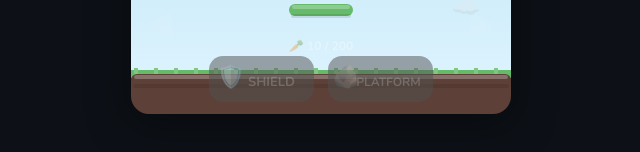
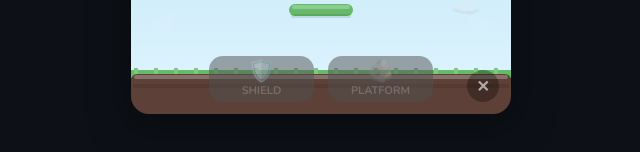
Before and after one commit to TwilightAIMaster/bunny-climb, a React (Vite) app: page / in a window 1280 px wide. Both pictures are taken after a click on the button "HOP!". Shown: the part 606-758 px from the top of the page, without its empty margins (319-959 px from the left). Built offline with nearby package versions, Linux system fonts and the light colour scheme.

Commit message:
Pause button, centered shop, menu icon

```diff
--- a/src/BunnyClimb.jsx
+++ b/src/BunnyClimb.jsx
@@ -546,6 +546,7 @@ export default function BunnyClimb() {
   const [highScore, setHighScore] = useState(0);
   const [costume, setCostume] = useState(0);
   const [screenshot, setScreenshot] = useState(null);
+  const [paused, setPaused] = useState(false);
   const inputRef = useRef(0); // -1 left, 0 none, 1 right
 
   const initGame = useCallback(() => {
@@ -595,6 +596,7 @@ export default function BunnyClimb() {
     setFinalScore(0);
     setCostume(0);
     setScreenshot(null);
+    setPaused(false);
   }, [initGame]);
 
   // Capture game over screenshot with overlay
@@ -750,6 +752,12 @@ export default function BunnyClimb() {
     const loop = () => {
       const g = gameRef.current;
       if (!g || !g.alive) return;
+
+      // When paused, just keep the RAF going but skip updates
+      if (g.paused) {
+        rafRef.current = requestAnimationFrame(loop);
+        return;
+      }
       const b = g.bunny;
 
       // ── Input ──
@@ -1456,24 +1464,19 @@ export default function BunnyClimb() {
       const btn1X = W / 2 - totalBtnsW / 2;
       const btn2X = btn1X + btnW + btnGap;
 
-      // Carrot progress
-      ctx.font = "bold 12px 'Nunito', sans-serif";
-      ctx.textAlign = "center";
-      ctx.fillStyle = canAfford ? "#ffd54f" : "rgba(255,255,255,0.35)";
-      ctx.fillText(`🥕 ${g.score} / 200`, W / 2, btnY - 6);
-
       // Shield button
       ctx.fillStyle = canAfford ? "#ff8f00" : "rgba(80,80,80,0.5)";
       ctx.beginPath();
       ctx.roundRect(btn1X, btnY, btnW, btnH, 14);
       ctx.fill();
+      ctx.textAlign = "center";
+      ctx.globalAlpha = canAfford ? 1 : 0.4;
       ctx.font = "22px serif";
-      ctx.globalAlpha = canAfford ? 1 : 0.4;
       ctx.fillStyle = "#fff";
-      ctx.fillText("🛡️", btn1X + 22, btnY + 28);
-      ctx.font = "bold 13px 'Nunito', sans-serif";
+      ctx.fillText("🛡️", btn1X + btnW / 2, btnY + 22);
+      ctx.font = "bold 11px 'Nunito', sans-serif";
       ctx.fillStyle = canAfford ? "#fff" : "rgba(255,255,255,0.5)";
-      ctx.fillText("SHIELD", btn1X + btnW / 2 + 10, btnY + 30);
+      ctx.fillText("SHIELD", btn1X + btnW / 2, btnY + 38);
       ctx.globalAlpha = 1;
 
       // Platform button
@@ -1481,13 +1484,13 @@ export default function BunnyClimb() {
       ctx.beginPath();
       ctx.roundRect(btn2X, btnY, btnW, btnH, 14);
       ctx.fill();
+      ctx.globalAlpha = canAfford ? 1 : 0.4;
       ctx.font = "22px serif";
-      ctx.globalAlpha = canAfford ? 1 : 0.4;
       ctx.fillStyle = "#fff";
-      ctx.fillText("🪨", btn2X + 18, btnY + 28);
-      ctx.font = "bold 12px 'Nunito', sans-serif";
+      ctx.fillText("🪨", btn2X + btnW / 2, btnY + 22);
+      ctx.font = "bold 11px 'Nunito', sans-serif";
       ctx.fillStyle = canAfford ? "#fff" : "rgba(255,255,255,0.5)";
-      ctx.fillText("PLATFORM", btn2X + btnW / 2 + 8, btnY + 30);
+      ctx.fillText("PLATFORM", btn2X + btnW / 2, btnY + 38);
       ctx.globalAlpha = 1;
       ctx.textAlign = "left";
 
@@ -1527,6 +1530,7 @@ export default function BunnyClimb() {
       <link href="https://fonts.googleapis.com/css2?family=Lilita+One&family=Nunito:wght@600;700;800&display=swap" rel="stylesheet" />
 
       {screen === "play" && (
+        <div style={{ position: "relative", maxWidth: "100%" }}>
           <canvas
             ref={canvasRef}
             width={W}
@@ -1542,8 +1546,115 @@ export default function BunnyClimb() {
               cursor: "pointer",
               maxWidth: "100%",
               touchAction: "none",
+              display: "block",
             }}
           />
+
+          {/* X button — bottom right corner */}
+          {!paused && (
+            <button
+              onClick={(e) => {
+                e.stopPropagation();
+                const g = gameRef.current;
+                if (g) g.paused = true;
+                setPaused(true);
+              }}
+              style={{
+                position: "absolute",
+                bottom: 12,
+                right: 12,
+                width: 32,
+                height: 32,
+                borderRadius: "50%",
+                border: "none",
+                background: "rgba(0,0,0,0.3)",
+                color: "rgba(255,255,255,0.6)",
+                fontSize: 16,
+                fontWeight: 700,
+                cursor: "pointer",
+                display: "flex",
+                alignItems: "center",
+                justifyContent: "center",
+                zIndex: 10,
+              }}
+            >
+              ✕
+            </button>
+          )}
+
+          {/* Pause/Exit overlay */}
+          {paused && (
+            <div
+              onClick={(e) => e.stopPropagation()}
+              style={{
+                position: "absolute",
+                top: 0, left: 0, right: 0, bottom: 0,
+                borderRadius: 18,
+                background: "rgba(0,0,0,0.7)",
+                display: "flex",
+                flexDirection: "column",
+                alignItems: "center",
+                justifyContent: "center",
+                gap: 16,
+                zIndex: 20,
+              }}
+            >
+              <div style={{
+                color: "#fff",
+                fontSize: 28,
+                fontFamily: "'Lilita One', sans-serif",
+                letterSpacing: 1,
+              }}>
+                PAUSED
+              </div>
+              <button
+                onClick={() => {
+                  const g = gameRef.current;
+                  if (g) g.paused = false;
+                  setPaused(false);
+                }}
+                style={{
+                  padding: "14px 48px",
+                  fontSize: 18,
+                  fontFamily: "'Lilita One', sans-serif",
+                  border: "none",
+                  borderRadius: 50,
+                  cursor: "pointer",
+                  background: "linear-gradient(135deg, #66bb6a, #43a047)",
+                  color: "#fff",
+                  boxShadow: "0 4px 16px rgba(102,187,106,0.4)",
+                  letterSpacing: 1,
+                }}
+              >
+                CONTINUE
+              </button>
+              <button
+                onClick={() => {
+                  const g = gameRef.current;
+                  if (g) {
+                    g.alive = false;
+                    g.paused = false;
+                  }
+                  setPaused(false);
+                  setScreen("menu");
+                }}
+                style={{
+                  padding: "12px 40px",
+                  fontSize: 15,
+                  fontFamily: "'Lilita One', sans-serif",
+                  border: "1px solid rgba(255,255,255,0.2)",
+                  borderRadius: 50,
+                  cursor: "pointer",
+                  background: "transparent",
+                  color: "rgba(255,255,255,0.6)",
+                  letterSpacing: 1,
+                }}
+              >
+                EXIT
+              </button>
+            </div>
+          )}
+        </div>
       )}
 
       {screen === "menu" && (
```
Lines whose indentation alone changed are shown as unchanged.
